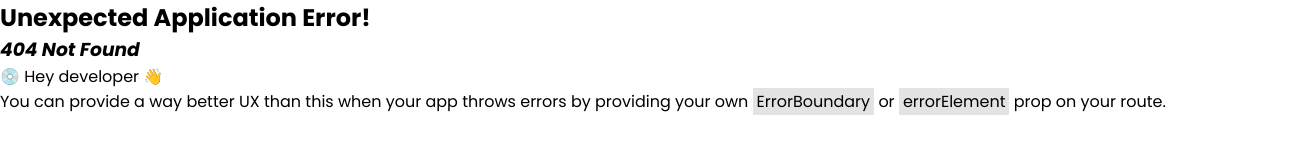
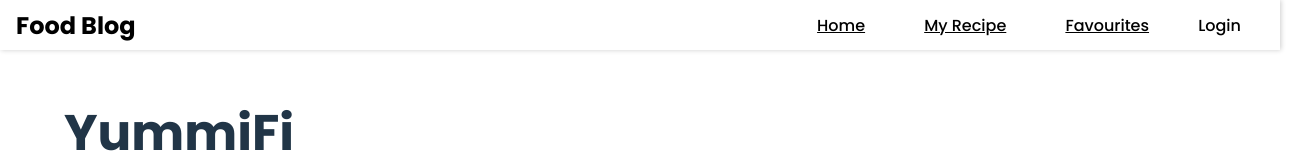
Before and after one commit to nimashav/Food-Blog, a React (Vite) app in the folder frontend/food-blog-app/: page /favRecipe in a window 1280 px wide. Before the commit this address had no page. Shown: the top 160 px of the page, 1316 px wide, since content can reach past the window. Built offline with nearby package versions, Linux system fonts and the light colour scheme.

Commit message:
finalized login and logout

```diff
--- a/frontend/food-blog-app/src/App.jsx
+++ b/frontend/food-blog-app/src/App.jsx
@@ -16,7 +16,10 @@ const getAllRecipes = async () => {
 const router = createBrowserRouter([
   {
     path: "/", element: <MainNavigation />, children: [
-      { path: "/", element: <Home />, loader: getAllRecipes }
+      { path: "/", element: <Home />, loader: getAllRecipes },
+      { path: "/myRecipe", element: <Home /> },
+      { path: "/favRecipe", element: <Home /> },
+
     ]
   }
 ])
--- /dev/null
+++ b/frontend/food-blog-app/src/components/InputForm.jsx
@@ -0,0 +1,39 @@
+import React, { useState } from 'react'
+import axios from 'axios'
+
+export default function InputForm({ setIsOpen }) {
+  const [email, setEmail] = useState("")
+  const [password, setPassword] = useState("")
+  const [isSignUp, setIsSignUp] = useState(false)
+  const [error, setError] = useState("")
+
+  const handleOnSubmit = async (e) => {
+    e.preventDefault()
+    let endpoint = (isSignUp) ? "signUp" : "login"
+    await axios.post(`http://localhost:5000/${endpoint}`, { email, password })
+      .then((res) => {
+        localStorage.setItem("token", res.data.token)
+        localStorage.setItem("user", JSON.stringify(res.data.user))
+        setIsOpen()
+      })
+      .catch(data => setError(data.response?.data?.error))
+  }
+
+  return (
+    <>
+      <form className='form' onSubmit={handleOnSubmit}>
+        <div className='form-control'>
+          <label>Email</label>
+          <input type="email" className='input' onChange={(e) => setEmail(e.target.value)} required></input>
+        </div>
+        <div className='form-control'>
+          <label>Password</label>
+          <input type="password" className='input' onChange={(e) => setPassword(e.target.value)} required></input>
+        </div>
+        <button type='submit'>{(isSignUp) ? "Sign Up" : "Login"}</button><br></br>
+        {(error != "") && <h6 className='error'>{error}</h6>}<br></br>
+        <p onClick={() => setIsSignUp(pre => !pre)}>{(isSignUp) ? "Already have an account" : "Create new account"}</p>
+      </form>
+    </>
+  )
+}
--- /dev/null
+++ b/frontend/food-blog-app/src/components/Modal.jsx
@@ -0,0 +1,14 @@
+import React from 'react'
+
+const Modal = ({ children, onClose }) => {
+  return (
+    <>
+      <div className="backdrop" onClick={onClose}> </div>
+      <dialog className="modal" open>
+        {children}
+      </dialog>
+    </>
+  )
+}
+
+export default Modal
--- a/frontend/food-blog-app/src/components/Navbar.jsx
+++ b/frontend/food-blog-app/src/components/Navbar.jsx
@@ -1,20 +1,42 @@
-import React from 'react'
+import React, { useEffect, useState } from 'react'
+import Modal from './Modal'
+import InputForm from './InputForm'
+import { NavLink } from 'react-router-dom'
 
+export default function Navbar() {
+  const [isOpen, setIsOpen] = useState(false)
+  let token = localStorage.getItem("token")
+  const [isLogin, setIsLogin] = useState(token ? false : true)
+  let user = JSON.parse(localStorage.getItem("user"))
 
-const Navbar = () => {
+  useEffect(() => {
+    setIsLogin(token ? false : true)
+  }, [token])
+
+  const checkLogin = () => {
+    if (token) {
+      localStorage.removeItem("token")
+      localStorage.removeItem("user")
+      setIsLogin(true)
+
+    }
+    else {
+      setIsOpen(true)
+    }
+  }
+
   return (
     <>
       <header>
         <h2>Food Blog</h2>
         <ul>
-          <li>Home</li>
-          <li>My Recipe</li>
-          <li>Favorites</li>
-          <li>Login</li>
+          <li><NavLink to="/">Home</NavLink></li>
+          <li onClick={() => isLogin && setIsOpen(true)}><NavLink to={!isLogin ? "/myRecipe" : "/"}>My Recipe</NavLink></li>
+          <li onClick={() => isLogin && setIsOpen(true)}><NavLink to={!isLogin ? "/favRecipe" : "/"}>Favourites</NavLink></li>
+          <li onClick={checkLogin}><p className='login'>{(isLogin) ? "Login" : "Logout"}{user?.email ? `(${user?.email})` : ""}</p></li>
         </ul>
       </header>
+      {(isOpen) && <Modal onClose={() => setIsOpen(false)}><InputForm setIsOpen={() => setIsOpen(false)} /></Modal>}
     </>
   )
 }
-
-export default Navbar
```
